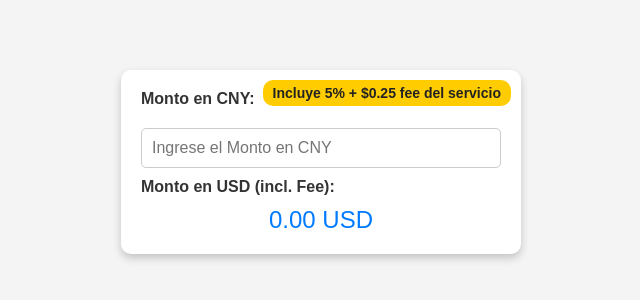
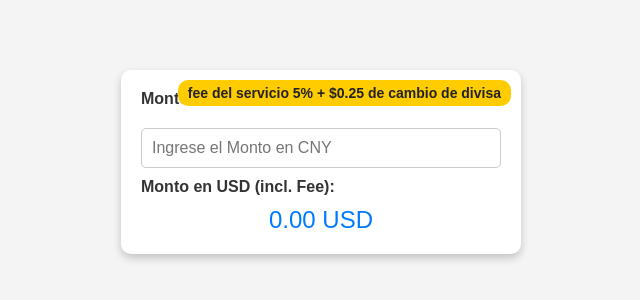
Before and after one commit to Fwavesite/calculadora-cny-usd, a plain HTML site: page index.html in a window 1280 px wide. Shown: the part 238-538 px from the top of the page, without its empty margins (319-959 px from the left). Drawn offline with Linux system fonts and the light colour scheme.

Commit message:
Update index.html

```diff
--- a/index.html
+++ b/index.html
@@ -63,7 +63,7 @@
 </head>
 <body>
     <div class="container">
-        <div class="fee-info">Incluye 5% + $0.25 fee del servicio </div>
+        <div class="fee-info">fee del servicio 5% + $0.25 de cambio de divisa</div>
         <h3>Monto en CNY:</h3>
         <input type="number" id="cny" placeholder="Ingrese el Monto en CNY" oninput="convertirCNY()">
 
```
